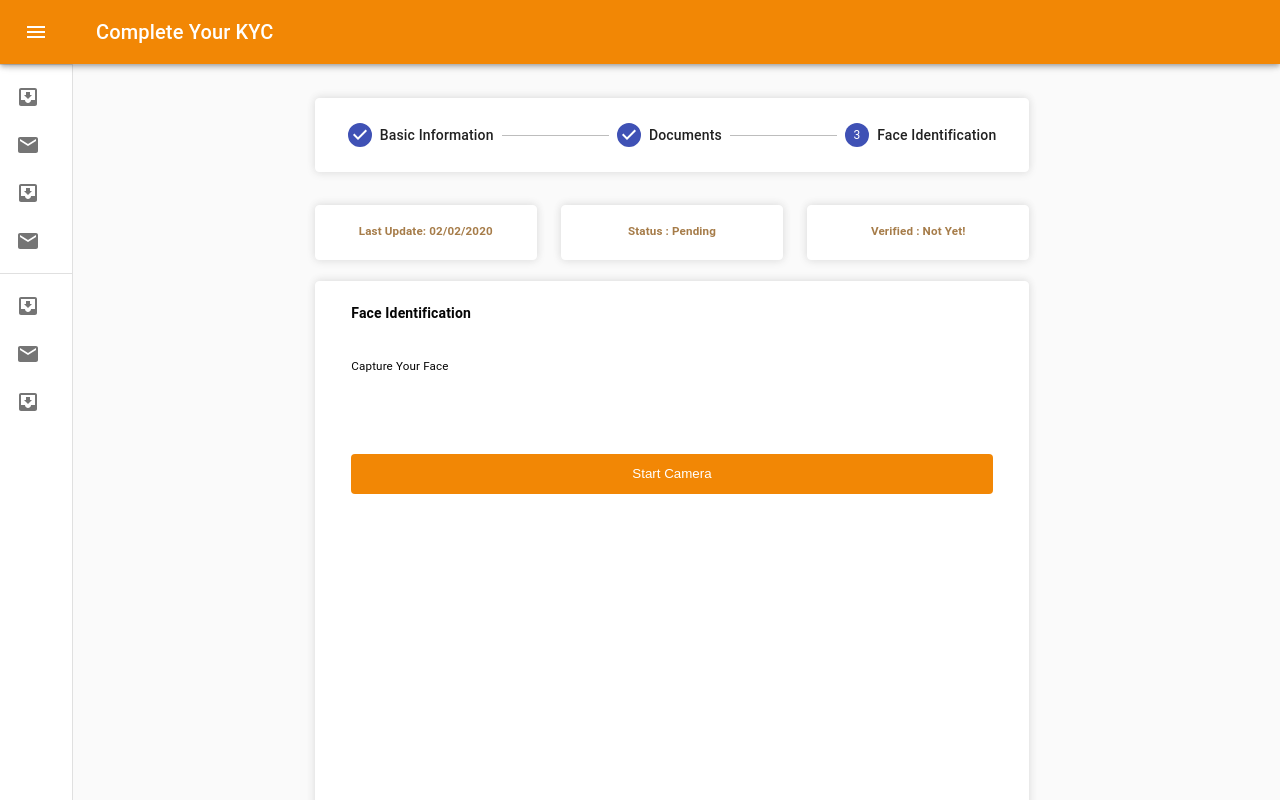
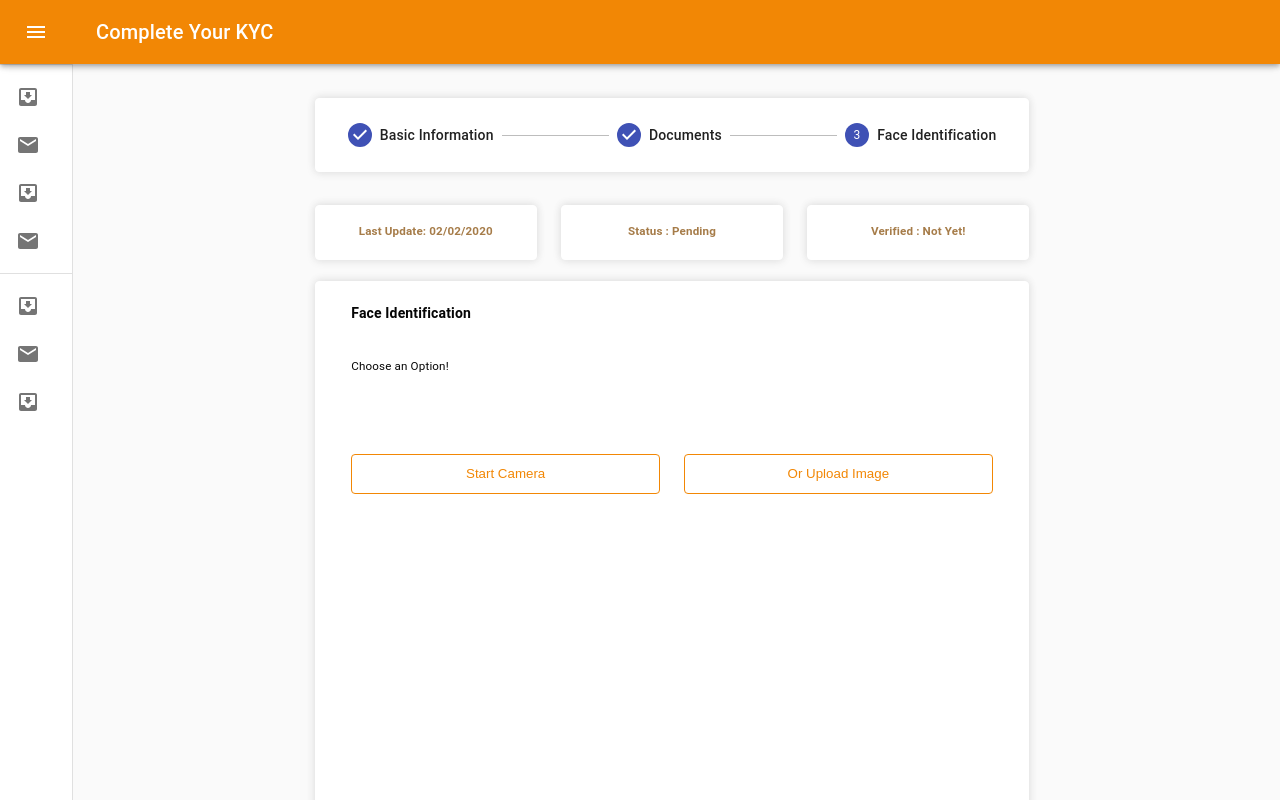
Before and after one commit to omosteven/kyc-verification, a React (Create React App) app: page /kyc/last-step in a window 1280 px wide. Shown: the top 800 px of the page. Built offline with nearby package versions, Linux system fonts and the light colour scheme.

Commit message:
Finished work

```diff
--- a/public/index.html
+++ b/public/index.html
@@ -8,21 +8,10 @@
       user-scalable=no" />
     <meta name="theme-color" content="#F28705" />
     <meta name="description" content="" />
-    <link rel="apple-touch-icon" href="" />
-    <!--
-      manifest.json provides metadata used when your web app is installed on a
-      user's mobile device or desktop. See https://developers.google.com/web/fundamentals/web-app-manifest/
-    -->
+    <link rel="apple-touch-icon" href="This is a 4 hours KYC verification design page built by Steven Omole-Adebomi" />
+
     <link rel="manifest" href="%PUBLIC_URL%/manifest.json" />
-    <!--
-      Notice the use of %PUBLIC_URL% in the tags above.
-      It will be replaced with the URL of the `public` folder during the build.
-      Only files inside the `public` folder can be referenced from the HTML.
 
-      Unlike "/favicon.ico" or "favicon.ico", "%PUBLIC_URL%/favicon.ico" will
-      work correctly both with client-side routing and a non-root public URL.
-      Learn how to configure a non-root public URL by running `npm run build`.
-    -->
     <title>Know Your Client Design Page</title>
 </head>
 
--- a/src/components/kyc/KYCFace.js
+++ b/src/components/kyc/KYCFace.js
@@ -2,11 +2,13 @@ import React, { useState } from 'react';
 
 import { Grid } from '@material-ui/core';
 import { Link } from 'react-router-dom';
+import ErrorOutlinedIcon from '@material-ui/icons/ErrorOutlined';
 
 import Camera, { FACING_MODES, IMAGE_TYPES } from 'react-html5-camera-photo';
 import 'react-html5-camera-photo/build/css/index.css';
+import { DropzoneArea } from 'material-ui-dropzone';
 
-import { CardButton, CardButton2, CardImg, CardTakeCamera, CardTextFieldName, CardTitle, EachCard, EachCardSegmentNoHover, PageContainer } from '../../styles/kyc/KYCBasicStyle';
+import { CardButton, CardButton2, CardImg, CardTakeCamera, CardCameraErr, CardCameraErrText, CardTextFieldName, CardTitle, EachCard, EachCardSegmentNoHover, PageContainer } from '../../styles/kyc/KYCBasicStyle';
 import { KYCStepper } from './KYCStepper';
 import { KYCMiddleData } from './KYCMiddleData';
 import { PageTransition } from '../../AppStyle';
@@ -14,45 +16,67 @@ import { PageTransition } from '../../AppStyle';
 const KYCFace = () => {
 
     const [showCamera, setShowCamera] = useState(false);
-
+    const [showUploadImage, setShowUploadImage] = useState(false);
     const [showBtnText, setShowBtnText] = useState('Start Camera');
+    const [showInstruction, setShowInstruction] = useState('Choose an Option!');
+    const [showErr, setShowErr] = useState(false);
 
     const [imgData, setImgData] = useState('');
 
     const handleCameraState = () => {
+        setShowErr(false);
         if (showCamera) {
             setShowCamera(false);
             setShowBtnText('Start Camera');
+            setShowUploadImage(false);
+            setShowInstruction('Choose an Option!');
         } else {
             setShowCamera(true);
             setShowBtnText('Stop Camera');
+            setShowUploadImage(false);
+            setShowInstruction('Capture Your Face');
         }
     }
 
-    function handleTakePhoto(dataUri) {
+    const handleUploadState = () => {
+        setShowUploadImage(true);
+        setShowCamera(false);
+        setShowBtnText('Start Camera');
+        setShowInstruction('Upload Your Image!');
+        setShowErr(false);
+    }
+
+    const handleTakePhoto = (dataUri) => {
         setImgData(dataUri);
-
+        setShowErr(false);
         setTimeout(() => {
             setShowCamera(false);
             setShowBtnText('Retake');
         }, 2000)
     }
 
-    function handleTakePhotoAnimationDone(dataUri) {
-        // Do stuff with the photo...
-        console.log('takePhoto');
+    const handleTakePhotoAnimationDone = (dataUri) => {
+
     }
 
-    function handleCameraError(error) {
-        console.log('handleCameraError', error);
+    const handleCameraError = (error) => {
+        setShowErr(true);
+        setShowCamera(false);
+        setShowUploadImage(false);
     }
 
-    function handleCameraStart(stream) {
-        console.log('handleCameraStart');
+    const handleCameraStart = (stream) => {
     }
 
-    function handleCameraStop() {
-        console.log('handleCameraStop');
+    const handleCameraStop = () => {
+    }
+
+    const file = new File([""], {
+        type: "text/plain",
+    });
+
+    const handleUploadImg = (e) => {
+        console.log('selected', e)
     }
 
     return (
@@ -76,13 +100,20 @@ const KYCFace = () => {
 
                             <Grid container style={{ marginTop: '2em' }}>
                                 <Grid item lg={12} md={12} xs={12} sm={12}>
-                                    <EachCard style={{ height: '48em' }}>
+                                    <EachCard style={{ minHeight: '48em' }}>
                                         <EachCardSegmentNoHover>
                                             <CardTitle><b>Face Identification</b></CardTitle>
                                         </EachCardSegmentNoHover>
 
                                         <EachCardSegmentNoHover>
-                                            <CardTextFieldName>Capture Your Face</CardTextFieldName>
+                                            <CardTextFieldName>{showInstruction}</CardTextFieldName>
+
+                                            {showErr && (
+                                                <CardCameraErr>
+                                                    <ErrorOutlinedIcon style={{ fontSize: '8em' }} />
+                                                    <CardCameraErrText> Unfortunately, your device browser isn't supporting the camera module at the moment</CardCameraErrText>
+                                                </CardCameraErr>
+                                            )}
 
                                             <CardTakeCamera>
                                                 {showCamera ? (
@@ -108,9 +139,27 @@ const KYCFace = () => {
                                                         <CardImg src={imgData} />
                                                     )}
 
+                                                {showUploadImage ? (
+                                                    <DropzoneArea
+                                                        initialFiles={[file]}
+                                                        acceptedFiles={['image/*']}
+                                                        dropzoneText={"Drag and drop your picture here or click"}
+                                                        onChange={(files) => handleUploadImg(files)}
+                                                    />
+                                                ) :
+                                                    (
+                                                        <CardImg src={imgData} />
+                                                    )}
+
                                             </CardTakeCamera>
-                                            <CardButton onClick={handleCameraState}>{showBtnText}</CardButton>
-
+                                            <Grid container spacing={3}>
+                                                <Grid item lg={6} md={6} xs={6} sm={6}>
+                                                    <CardButton2 onClick={handleCameraState}>{showBtnText}</CardButton2>
+                                                </Grid>
+                                                <Grid item lg={6} md={6} xs={6} sm={6}>
+                                                    <CardButton2 onClick={handleUploadState}>Or Upload Image</CardButton2>
+                                                </Grid>
+                                            </Grid>
                                         </EachCardSegmentNoHover>
                                     </EachCard>
                                 </Grid>
--- a/src/styles/kyc/KYCBasicStyle.js
+++ b/src/styles/kyc/KYCBasicStyle.js
@@ -26,7 +26,7 @@ export const EachCard = styled.div`
 
 export const EachCardTitle = styled.h5`
   margin-top: 1.5em;
-  color: #A67C49;
+  color: #a67c49;
   text-align: center;
   // font-weight: normal;
 `;
@@ -53,16 +53,6 @@ export const EachCardSegment = styled.div`
   }
 `;
 
-export const CardLeft = styled.div`
-  float: left;
-  display: flex;
-  color: rgba(5, 5, 5, 0.7);
-  // font-weight:bold;
-  margin-top: 1.5em;
-  margin-left: 1em;
-  font-size: 0.85em;
-`;
-
 export const CardTitle = styled.h4`
   float: left;
   display: flex;
@@ -72,24 +62,8 @@ export const CardTitle = styled.h4`
   // font-size: 0.85em;
 `;
 
-export const CardSubtitle = styled.h5`
-  margin-left: 1em;
-  margin-top: -0.5em;
-  color: rgba(5, 5, 5, 0.7);
-  font-weight: normal;
-`;
-
-export const CardRight = styled.div`
-  float: right;
-  display: inline-block;
-  color: rgba(5, 5, 5, 0.7);
-  margin-top: 1.5em;
-  margin-right: 1em;
-  font-size: 0.85em;
-`;
-
 export const CardButton = styled.button`
-  background: #F28705;
+  background: #f28705;
   border-radius: 0.3em;
   width: 100%;
   height: 3em;
@@ -102,8 +76,8 @@ export const CardButton = styled.button`
   outline: none;
   &:hover {
     background: white;
-    color: #F28705;
-    border: 1px solid #F28705;
+    color: #f28705;
+    border: 1px solid #f28705;
   }
 `;
 
@@ -112,17 +86,17 @@ export const CardButton2 = styled.button`
   border-radius: 0.3em;
   width: 100%;
   height: 3em;
-  border: 1px solid #F28705;
-  color: #F28705;
+  border: 1px solid #f28705;
+  color: #f28705;
   margin-top: 3em;
   margin-bottom: 2em;
   cursor: pointer;
   transition: 0.5s background, 0.5s border, 0.5s color;
   outline: none;
   &:hover {
-    background: #F28705;
+    background: #f28705;
     color: white;
-    border: 1px solid #F28705;
+    border: 1px solid #f28705;
   }
 `;
 
@@ -182,3 +156,15 @@ export const CardFileUpload = styled.div`margin-top: 2em;`;
 export const CardTakeCamera = styled.div`width: 100%;`;
 
 export const CardImg = styled.img`width: 100%;`;
+
+export const CardCameraErr = styled.div`
+  background: rgba(5, 5, 5, 0.05);
+  width: 100%;
+  height: 15em;
+  color: #cc0000;
+  font-size: 1em;
+  text-align: center;
+  margin-top: 2em;
+`;
+
+export const CardCameraErrText = styled.h4`opacity: 0.5;`;
```
Also changed, not shown: 1 other file (tests, documents, lock files or other folders).
